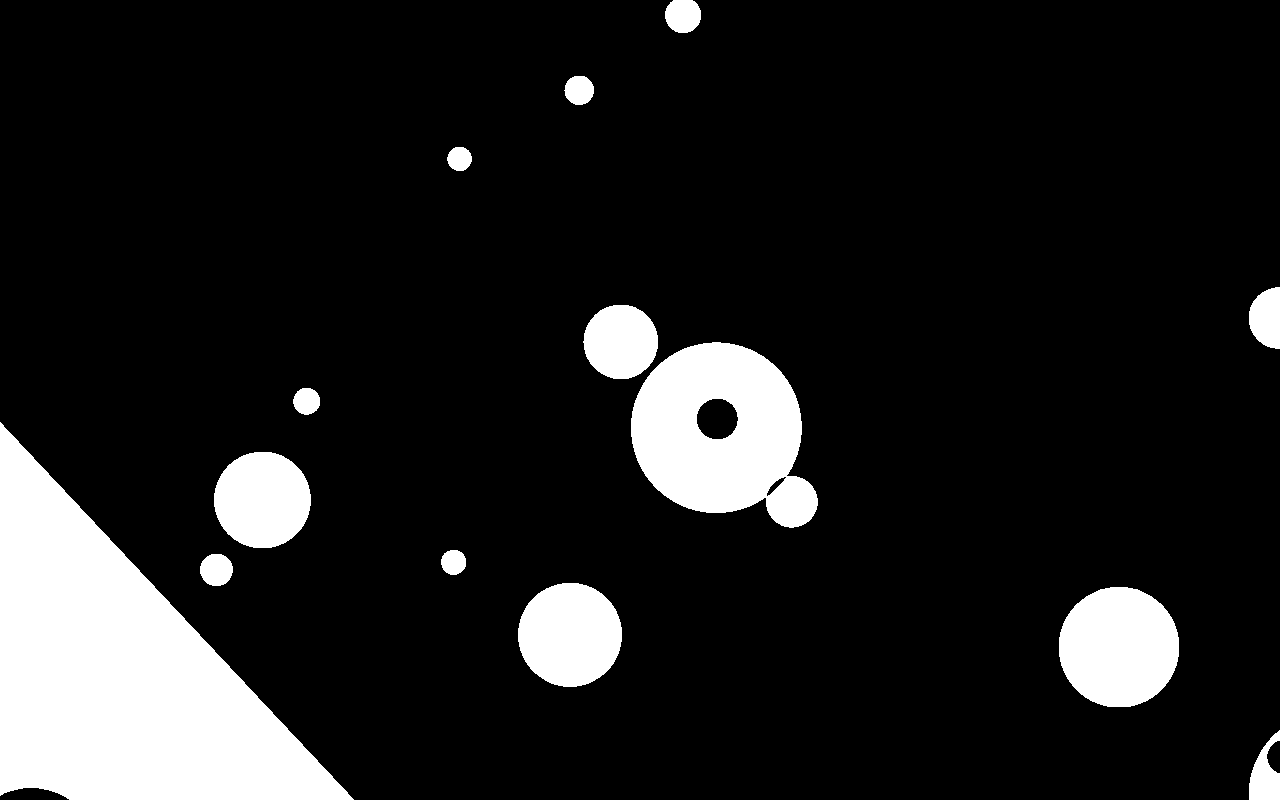
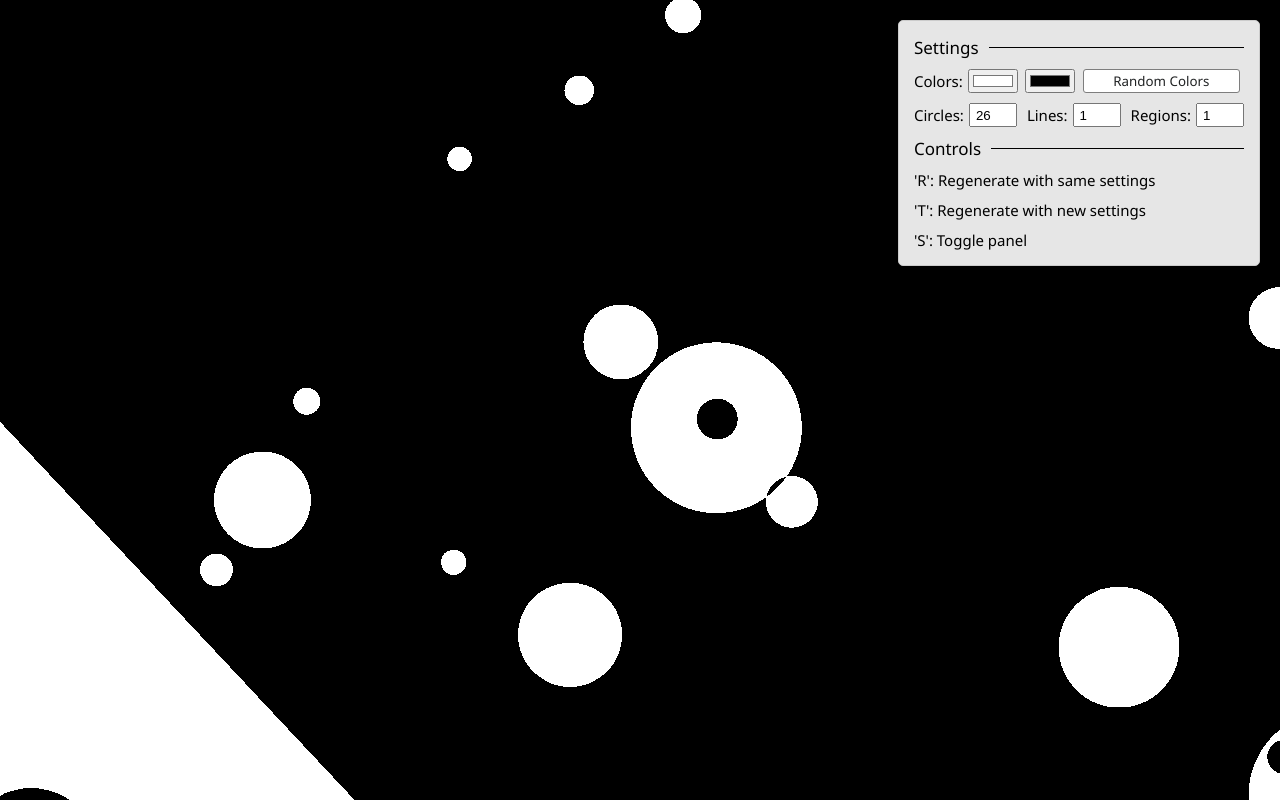
Before and after one commit to frowenz/circles-and-lines, a plain HTML site: page index.html in a window 1280 px wide. Drawn offline with Linux system fonts and the light colour scheme.

Commit message:
redid module

```diff
--- a/animation.js
+++ b/animation.js
@@ -255,10 +255,9 @@ var height
 function init() {
     lastUpdateTime = performance.now();
     if (numRegions == undefined && numLines == undefined) {
-        console.log ("here")
         numRegions = 0
         numLines = 0
-        for (let i = 0; i < getRandom(1, 3); i++) {
+        for (let i = 0; i < getRandom(1, 4); i++) {
             if (Math.random() < 0.5) {
                 createPath();
                 numRegions += 1
@@ -286,7 +285,6 @@ function init() {
     }
 
     if (numCircles == undefined) {
-        console.log ("here2")
         numCircles = Math.floor(getRandom(10, 30))
     }
 
--- a/colors.js
+++ b/colors.js
@@ -1,20 +1,32 @@
 const colors = [
+  ['#242325', '#D2C7B6'],
+  ['#000000', '#B7B3A1'],
+  ['#7D5C65', '#E5BEED'],
+  ['#BDC4A7', '#3F7CAC'],
+  ['#998650', '#e7d383'],
+  ['#153131', '#57E2E5'],
+  ['#D3D0CB', '#393E41'],
+  ['#8AAAE5', '#1E2019'],
+  ['#587B7F', '#1E2019'],
+  // ['#BB3030', '#4F6FB0'],
+  ['#8AAAE5', '#000000'],
+  ['#603F83',"#C7D3D4"],
+  ['#A07855',"#D4B996"],
+  ['#101820',"#F2AA4C"],
+  ['#000000',"#7C74E5"],
+  ['#3429B9',"#7C74E5"],
+  ['#FF8FB4',"#C8415C"],
+  ['#4ad388',"#2E8B57"],
   ['#2F3C7E', '#EEA47F'],
-  ['#101820', '#FEE715'],
-  ['#990011', '#FCF6F5'],
-
-  ['#8AAAE5', '#FFFFFF'],
+  // ['#101820', '#FEE715'],
   ['#8AAAE5', '#000000'],
-
   ['#ADD8E6', '#00008B'],
   ['#CBD18F', '#3A6B35'],
-  ['#FFA351', '#FFBE7B'],
-
-  ['#6A4B81', '#FFFFFF'],
+  ['#FFA351', '#734F2B'],
+  ['#EEE0CB', '#6A4B81'],
   ['#6A4B81', '#000000'],
-
   ['#2C5F2D', '#97BC62'],
-  ['#2BAE66', '#FCF6F5'],
+  ['#2BAE66', '#28334D'],
   ['#DDC3A5', '#201E20'],
   ['#DAFDBA', '#13678A']
 ]
--- a/index.html
+++ b/index.html
@@ -5,7 +5,7 @@
     <meta charset="UTF-8">
     <meta name="viewport" content="width=device-width, initial-scale=1.0">
     <link rel="icon" href="favicon.png" type="image/x-icon">
-    <title> Circles; </title>
+    <title> Circles and Lines</title>
 </head>
 <style>
     body {
@@ -41,6 +41,14 @@
 
     .flex-item {
         margin: 5px;
+        display: flex;
+        align-items: center;
+    }
+
+    .line {
+        flex-grow: 1;
+        border-bottom: 1px solid #000;
+        margin-left: 10px;
     }
 
     .module-panel {
@@ -53,8 +61,20 @@
         padding: 10px;
         position: fixed;
         top: 0px;
-        left: calc(100dvw - 200px);
+        right: 0px;
         z-index: 1001;
+        font-family: 'Segoe UI', Tahoma, Geneva, Verdana, sans-serif;
+        font-size: 15px;
+        box-shadow: 0 4px 6px rgba(0, 0, 0, 0.1);
+    }
+
+    .flex-item label {
+        margin-right: 5px;
+    }
+
+    input[type="color"] {
+        margin-right: 7.5px;
+        height: 24px;
     }
 
     .hidden {
@@ -63,10 +83,14 @@
 
     input {
         float: right;
+        height: 20px;
     }
 
     input[type="number" i] {
-        width: 50px;
+        width: 39px;
+        padding: 0px;
+        padding-left: 5px;
+        margin-right: 10px;
     }
 
     .item {
@@ -76,39 +100,68 @@
         height: 200px;
         background-color: transparent;
     }
+
+    label {
+        /* width: 65px; */
+        width: fit-content;
+    }
+
+    button {
+        height: 24px;
+        width: 157px;
+        font-family: 'Segoe UI', Tahoma, Geneva, Verdana, sans-serif;
+        text-align: center;
+        border: 1px solid #7e7e7e;
+        color: #202223;
+        background: #ffffff;
+        border-radius: 3px;
+    }
+
+    button:hover {
+        background: #f6f6f7;
+        outline: 1px solid transparent;
+    }
 </style>
 </head>
 
 <body>
 
-    <div id="module-panel" class="module-panel hidden">
-
-        <button id="random-color-pair" class="flex-item">Roll Colors</button>
-
+    <div id="module-panel" class="module-panel">
         <div class="flex-item">
-            <label for="color-white">Color 1:</label>
-            <input type="color" id="color-white" name="color-white" value="#ffffff">
+            <span style="font-size: 17px;"> Settings </span>
+            <span class="line"></span>
         </div>
 
         <div class="flex-item">
-            <label for="color-black">Color 2:</label>
+            <label for="color-white">Colors:</label>
+            <input type="color" id="color-white" name="color-white" value="#ffffff">
             <input type="color" id="color-black" name="color-black" value="#000000">
+            <button style="margin-right: 0px;" id="random-color-pair">Random Colors</button>
         </div>
-
 
         <div class="flex-item">
             <label for="num-circles"> Circles:</label>
             <input type="number" id="num-circles" name="num-circles" min="0" max="100">
+            <label for="num-lines">Lines:</label>
+            <input type="number" id="num-lines" name="num-lines" min="0" max="20">
+            <label for="num-regions">Regions:</label>
+            <input style="margin-right: 0px" type="number" id="num-regions" name="num-regions" min="0" max="20">
+
         </div>
 
         <div class="flex-item">
-            <label for="num-lines">Lines:</label>
-            <input type="number" id="num-lines" name="num-lines" min="0" max="20">
+            <span style="font-size: 17px;"> Controls </span>
+            <span class="line"></span>
         </div>
 
         <div class="flex-item">
-            <label for="num-regions">Regions:&nbsp;&nbsp;</label>
-            <input type="number" id="num-regions" name="num-regions" min="0" max="20">
+            <span>'R': Regenerate with same settings </span>
+        </div>
+        <div class="flex-item">
+            <span>'T': Regenerate with new settings</span>
+        </div>
+        <div class="flex-item">
+            <span>'S': Toggle panel </span>
         </div>
 
     </div>
@@ -157,7 +210,6 @@
     // Listeners
     document.addEventListener('keydown', function (event) {
         if (event.key === 'r' || event.key === 'R') {
-            // location.reload();
             clearAll();
             init();
         }
@@ -168,6 +220,7 @@
             numRegions = undefined
             numLines = undefined
             numCircles = undefined
+            assignRandomColorPair();
             clearAll();
             init();
             numCirclesInput.value = numCircles;
```
Also changed, not shown: 1 other file.
